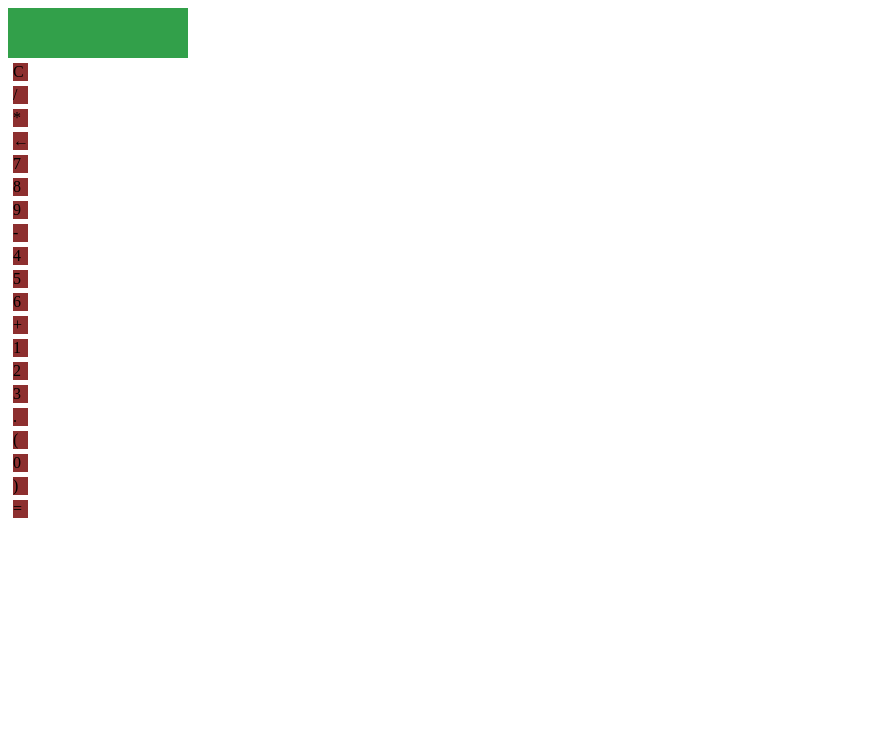
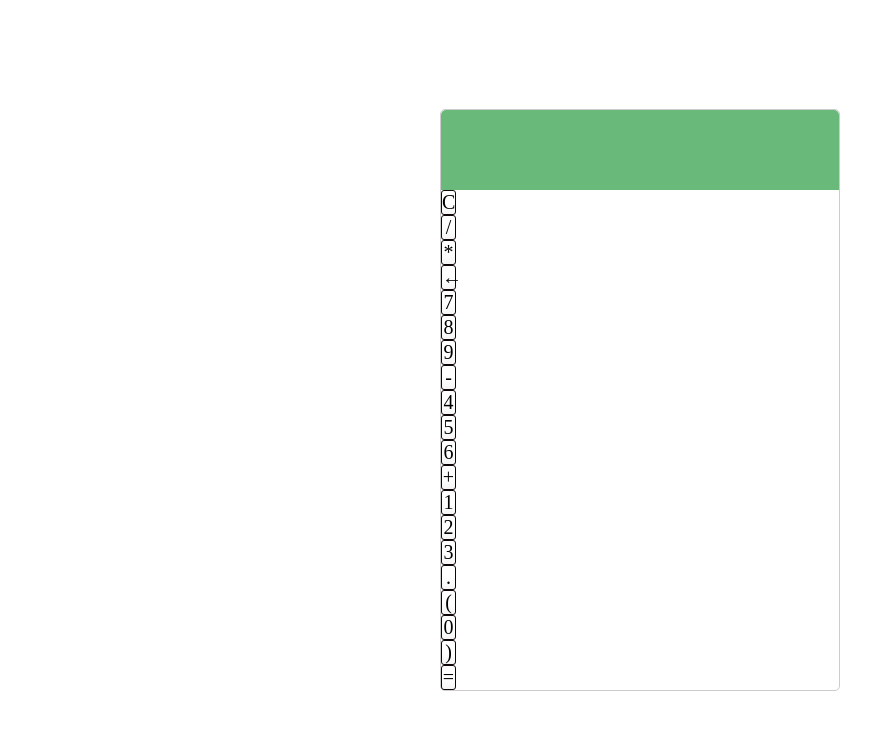
Before and after one commit to Kayo-b/calculadora, a plain HTML site: page index.html in a window 1280 px wide. Shown: the whole page, without its empty margins (0-895 px from the left). Drawn offline with Linux system fonts and the light colour scheme.

Commit message:
impoved display

```diff
--- a/calc.js
+++ b/calc.js
@@ -1,4 +1,4 @@
-//GETTING INPUT DATA FROM UI
+//Variables
 const button = document.getElementsByClassName("button");
 var arr = [];
 var arrJoin = null;
@@ -7,24 +7,26 @@ var val = null;
 var variables = []
 var varGeral = null;
 var joinVariables = [];
-var stringNum = ''
+var stringNum = '';
+//GETTING INPUT DATA FROM UI
 var clickEvent = function (btn){
     for(let x = 0;x<btn.length;x++){
         btn[x].addEventListener("click", (e) =>{
             let input = btn[x].textContent;
-            if(input in ["1","2","3","4","5","6","7","8","9","0"]){
+            if(input in ["1","2","3","4","5","6","7","8","9","0","(",")"]){
                 numbers = exp(input);
                 operation(numbers);
                 displayTest(joinVar);
-                // console.log(numbers);
                 console.log(joinVar)
             }
             else if(input === "C"){
                 clear("C");
-                // console.log(numbers);
             }
             else if(input === "="){
-                displayTest(calcFunc(joinVar));
+                var result = calcFunc(joinVar);
+                clear("variables");
+                variables.push(result);
+                displayTest(result);
                 console.log(calcFunc(joinVar));
             }
             else{
@@ -45,7 +47,6 @@ const exp = function(value){
 }
 //OPERATION
 const operation = function(input){
-    // variables.push(numbers);
     variables.push(input);
     joinVar = variables.join("");
     clear();
@@ -53,13 +54,16 @@ const operation = function(input){
 }
 //CLEAR
 const clear = function(var1){
-    // arrJoin = null;
     arr = []
+
     if(var1 === "C"){
         variables = [];
         arrJoin = null;
         numbers = null;
         document.getElementById("display").innerHTML = null;
+    }
+    else if(var1==="variables"){
+        variables = [];
     }
 }
 function calcFunc(value){
@@ -70,4 +74,3 @@ calcFunc(joinVar)
 function displayTest(var1){
     let disp = document.getElementById("display").innerHTML = var1
 }
-// console.log(variables)
--- a/style.css
+++ b/style.css
@@ -1,7 +1,23 @@
+html {
+    font-size: 62.5%;
+    box-sizing: border-box;
+}
+
+*, *::before, *::after {
+    margin: 0;
+    padding: 0;
+    box-sizing: inherit;
+}
+
+
+
 .button {
-    background: rgb(141, 47, 47);
-    margin: 5px;
-    border: 1px black;
+    background: #fff;
+    border: 1px solid #0e0606;
+    border-radius: 3px;
+    text-align:center;
+    font-size: 2rem;
+    background-image: linear-gradient(to bottom, transparent, transparent 50%, rgba(0,0,0,.04));
     width: 15px;
 }
 
@@ -9,9 +25,34 @@
     background: green;
 } */
 
+.buttons{
+    display:grid;
+
+}
+
 #display {
-    width: 180px;
-    height: 50px;
-    border: 1px green;
-    background: rgb(50, 160, 74);
+    width: 100%;
+    height: 80px;
+    font-size: 5rem;
+    border: none;
+    border-top-left-radius: 5px;
+    border-top-right-radius: 5px;
+    background: rgb(105, 185, 123);
+    color: #fff;
+    text-align:right;
+    padding-right: 20px;
+    padding-left:10px;
 }
+
+.container {
+    border: 1px solid #ccc;
+    border-radius: 5px;
+    position: absolute;
+    top: 50%;
+    left: 50%;
+    transform: translate(-50%, -50%);
+    width: 400px;
+
+
+
+}
```
